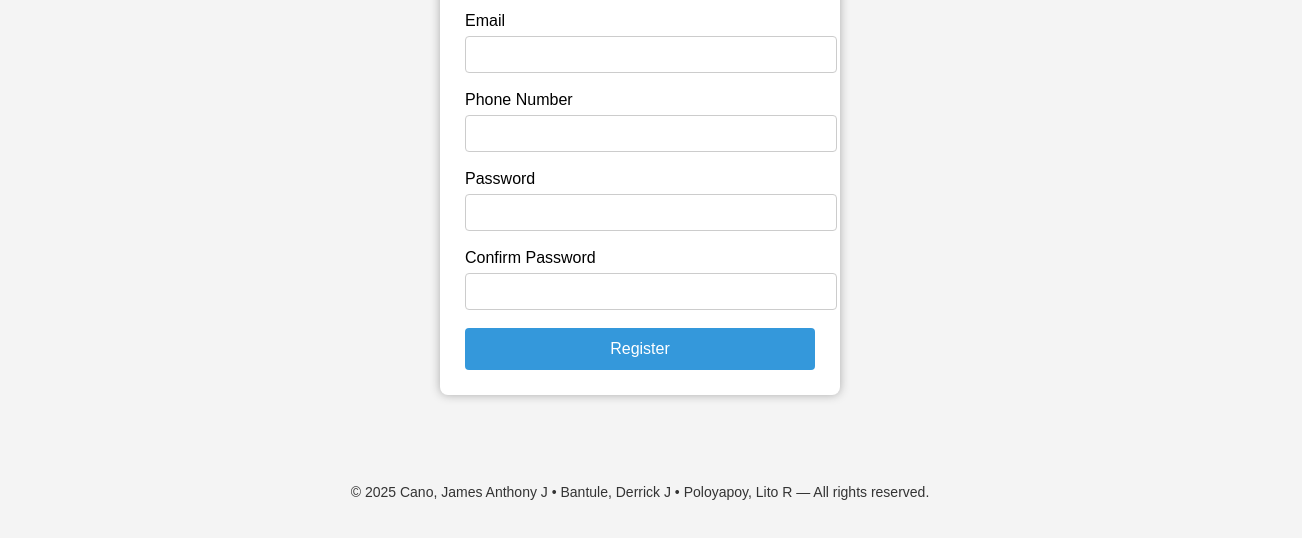
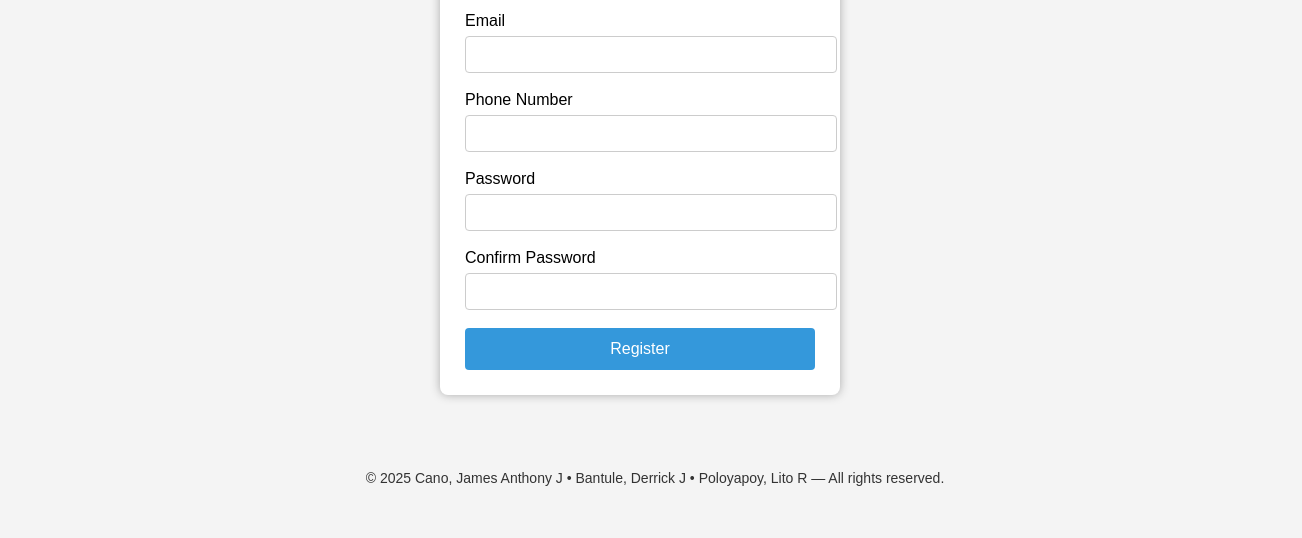
Before and after one commit to litspoloyaps/Registration-Form-with-Validation, a plain HTML site: page index.html in a window 1280 px wide. Shown: the part 220-758 px from the top of the page, 1302 px wide, since content can reach past the window. Drawn offline with Linux system fonts and the light colour scheme.

Commit message:
Update style.css

```diff
--- a/style.css
+++ b/style.css
@@ -51,19 +51,17 @@ button {
 }
 
 footer {
-  margin-top: auto;
+  margin-top: 40px;
+  padding: 15px;
+  text-align: center;
   background: transparent;
   color: #333;
-  padding: 15px 0;
-  text-align: center;
   font-size: 14px;
+  position: relative;
+  bottom: 0;
+  width: 100%;
 }
 
-footer a {
-  color: #0044cc;
-  text-decoration: none;
+footer p {
+  margin: 0;
 }
-
-footer a:hover {
-  text-decoration: underline;
-}
```
